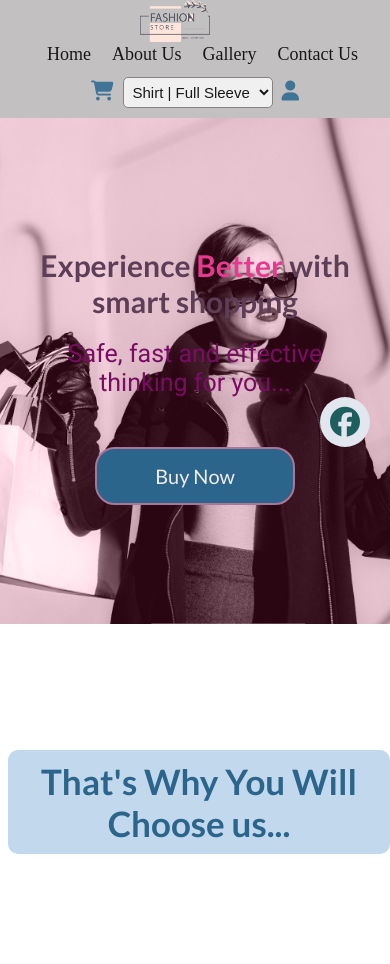
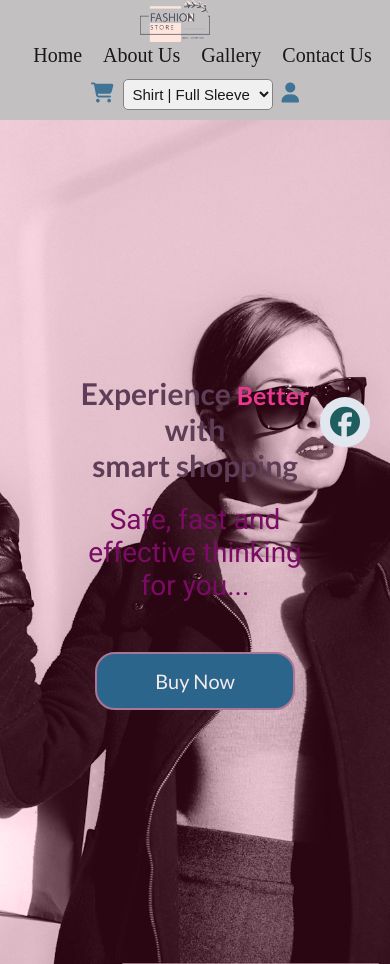
Before and after one commit to zaman575/fashion-web-last, a plain HTML site: page index.html in a window 390 px wide. Shown: the top 964 px of the page. Drawn offline with Linux system fonts and the light colour scheme.

Commit message:
responsive

```diff
--- a/css/media.css
+++ b/css/media.css
@@ -4,9 +4,6 @@
 
 }
 @media(max-width: 767px){
-    .container{
-        height: 70vh;
-    }
     .navLogo img{
     width: 80px;
 }
@@ -20,17 +17,15 @@
     flex-direction: column;
 }
 .navRight{
-    margin:5px 0px;
+    margin:3px 0px;
     flex-direction: column-reverse;
     align-items: center;
 }
-
 .navMenu ul li a{
-    font-size: 18px;
+    font-size: 20px;
 }
-
 .heroSection{
-    height: 60vh;
+    height: 100vh;
     margin-bottom: 5px;
  }
 
@@ -40,19 +35,17 @@
     justify-content: center;
     align-items: center;
 }
-.container h1{
+.container h1 {
     font-size: 30px;
-    padding-top: 10px;
+    width: 250px;
+}
+.container p{
+    font-size: 28px;
+    width: 250px;
  }
-.container p{
+ .span{
     font-size: 25px;
-    width: 270px;
- }
-
- .span{
-    font-size: 30px;
 }
-
 .signatureProduct {
     flex-direction: column;
 }
@@ -66,13 +59,11 @@
 }
 .signatureProductLeft h2 {
     font-size: 35px;
-    margin-top: 20%;
     background-color: rgb(194, 216, 236);
     padding: 10px;
     border-radius: 10px;
     max-width: 600px;
 }
-
 .signatureProductRight {
     max-width: 100%;
     opacity: 85%;
@@ -80,7 +71,6 @@
 .signatureProductLeft p {
 visibility: hidden;
 }
-
 .product{
     display: flex;
     justify-content: center;
@@ -191,12 +181,8 @@ visibility: hidden;
 
 }
 @media(max-width: 600px){
-
     .col-1-3{
         max-width: 30%;
-    }
-        .container{
-        height: 60vh;
     }
     .navLogo img{
     width: 70px;
@@ -207,10 +193,8 @@ visibility: hidden;
 }
     nav{
     background-color: #bcbaba;
-
 }
 .navRight{
     margin:10px 0px;
 }
-
 }
```
